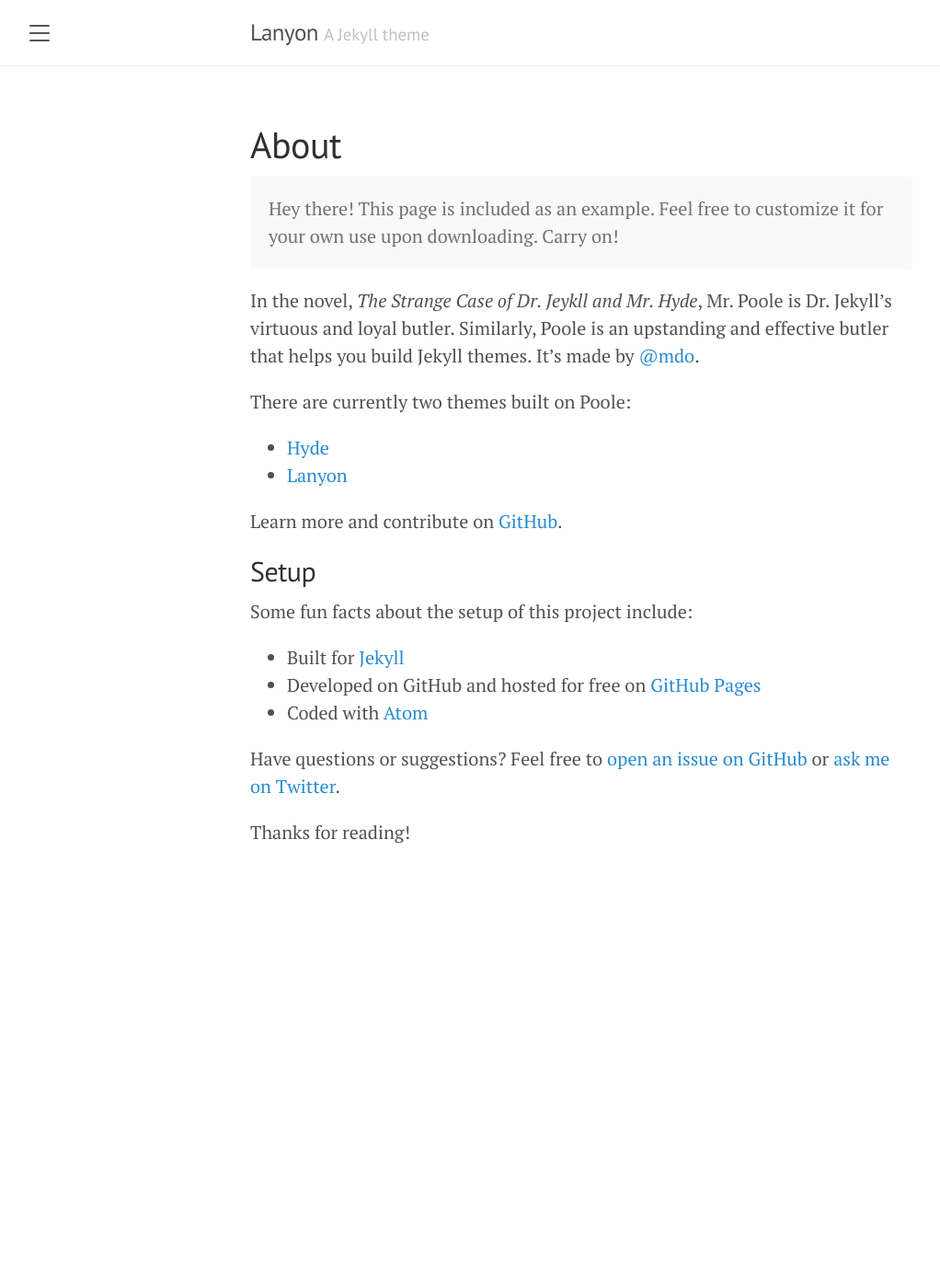
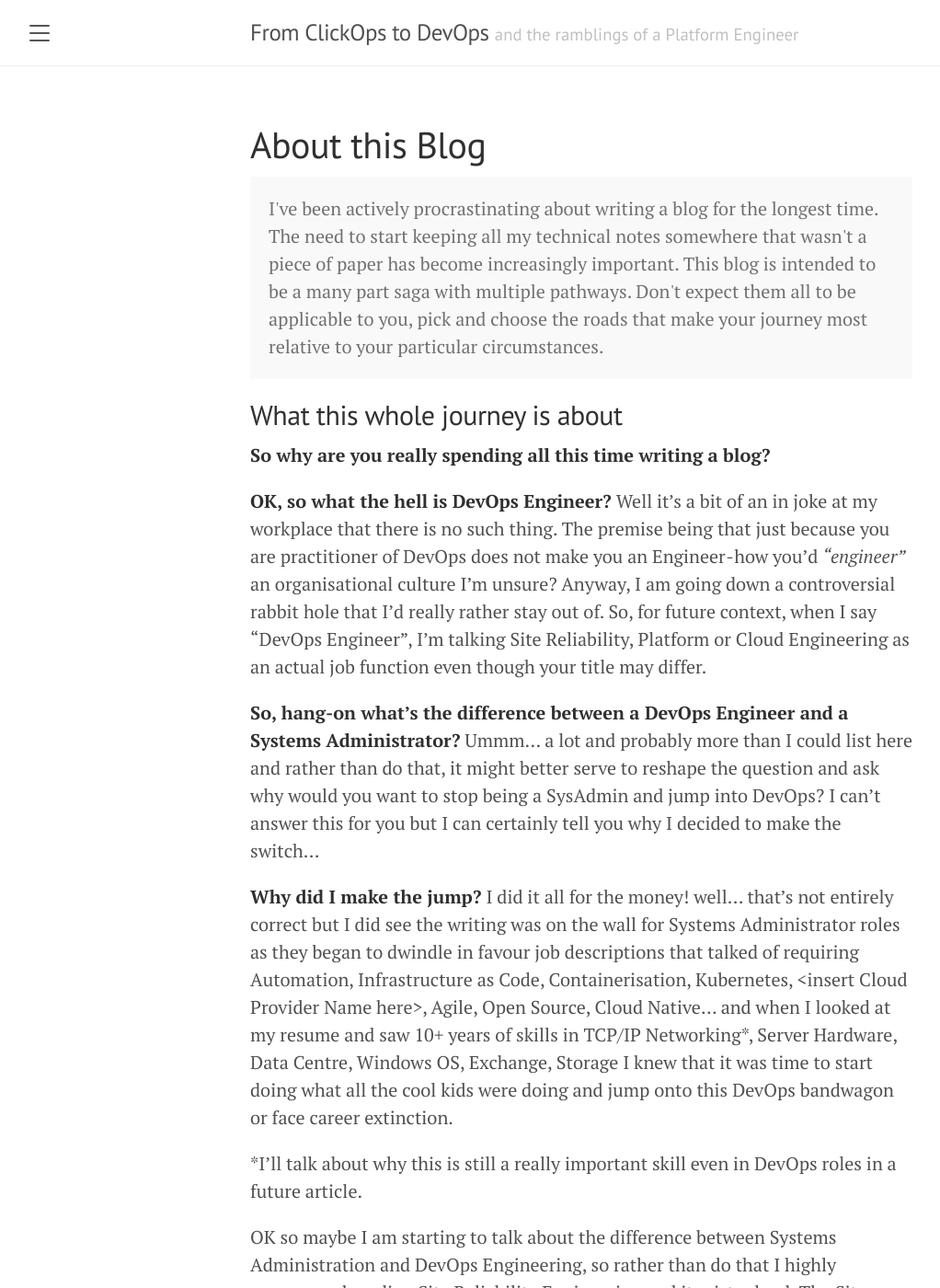
Before and after one commit to bradtho/bradtho.github.io, a Jekyll site: the page built from about.md, in a window 1280 px wide and 1400 px high. Shown: the whole window at 92% size, without its empty margins (8-1030 px from the left). Built offline with Jekyll 4.4.1, drawn with Linux system fonts in a browser that asks for light colours; some of the changed text lies outside the part shown.

Commit message:
Getting layout organised

```diff
--- a/_config.yml
+++ b/_config.yml
@@ -1,7 +1,7 @@
 # Setup
-title:               Lanyon
-tagline:             'A Jekyll theme'
-description:         'A reserved <a href="https://jekyllrb.com" target="_blank">Jekyll</a> theme that places the utmost gravity on content with a hidden drawer. Made by <a href="https://twitter.com/mdo" target="_blank">@mdo</a>.'
+title:               From ClickOps to DevOps
+tagline:             'and the ramblings of a Platform Engineer'
+description:         ''
 url:                 https://bradtho.github.io
 baseurl:             ''
 paginate:            5
--- a/about.md
+++ b/about.md
@@ -1,29 +1,29 @@
 ---
 layout: page
-title: About
+title: About this Blog
 ---
 
 <p class="message">
-  Hey there! This page is included as an example. Feel free to customize it for your own use upon downloading. Carry on!
+  I've been actively procrastinating about writing a blog for the longest time. The need to start keeping all my technical notes somewhere that wasn't a piece of paper has become increasingly important. This blog is intended to be a many part saga with multiple pathways. Don't expect them all to be applicable to you, pick and choose the roads that make your journey most relative to your particular circumstances.
 </p>
 
-In the novel, *The Strange Case of Dr. Jeykll and Mr. Hyde*, Mr. Poole is Dr. Jekyll's virtuous and loyal butler. Similarly, Poole is an upstanding and effective butler that helps you build Jekyll themes. It's made by [@mdo](https://twitter.com/mdo).
+## What this whole journey is about
 
-There are currently two themes built on Poole:
+**So why are you really spending all this time writing a blog?**
 
-* [Hyde](http://hyde.getpoole.com)
-* [Lanyon](http://lanyon.getpoole.com)
+**OK, so what the hell is DevOps Engineer?** Well it's a bit of an in joke at my workplace that there is no such thing. The premise being that just because you are practitioner of DevOps does not make you an Engineer - how you'd *"engineer"* an organisational culture I'm unsure? Anyway, I am going down a controversial rabbit hole that I'd really rather stay out of. So, for future context, when I say "DevOps Engineer", I'm talking Site Reliability, Platform or Cloud Engineering as an actual job function even though your title may differ.
 
-Learn more and contribute on [GitHub](https://github.com/poole).
+**So, hang-on what's the difference between a DevOps Engineer and a Systems Administrator?** Ummm… a lot and probably more than I could list here and rather than do that, it might better serve to reshape the question and ask why would you want to stop being a SysAdmin and jump into DevOps? I can't answer this for you but I can certainly tell you why I decided to make the switch…
 
-## Setup
+**Why did I make the jump?** I did it all for the money! well… that's not entirely correct but I did see the writing was on the wall for Systems Administrator roles as they began to dwindle in favour job descriptions that talked of requiring Automation, Infrastructure as Code, Containerisation, Kubernetes, \<insert Cloud Provider Name here\>, Agile, Open Source, Cloud Native… and when I looked at my resume and saw 10+ years of skills in TCP/IP Networking*, Server Hardware, Data Centre, Windows OS, Exchange, Storage I knew that it was time to start doing what all the cool kids were doing and jump onto this DevOps bandwagon or face career extinction.
 
-Some fun facts about the setup of this project include:
+*I'll talk about why this is still a really important skill even in DevOps roles in a future article.
 
-* Built for [Jekyll](https://jekyllrb.com)
-* Developed on GitHub and hosted for free on [GitHub Pages](https://pages.github.com)
-* Coded with [Atom](https://atom.io)
+OK so maybe I am starting to talk about the difference between Systems Administration and DevOps Engineering, so rather than do that I highly recommend reading Site Reliability Engineering and its sister book The Site Reliability Workbook - they're free to read online but are easy enough to obtain in soft or hard copy.
 
-Have questions or suggestions? Feel free to [open an issue on GitHub](https://github.com/poole/issues/new) or [ask me on Twitter](https://twitter.com/mdo).
+[This](https://roadmap.sh/devops)
+
+![Image](../public/devops.png)
+
 
 Thanks for reading!
```
Also changed, not shown: CheatSheet.md (renamed from _posts/2020-04-02-example-content.md), public/devops.png (added).
